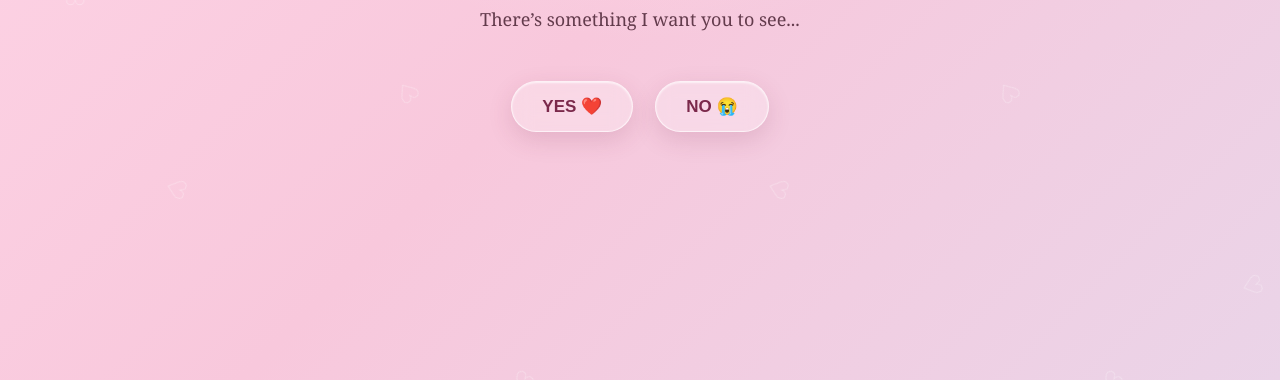
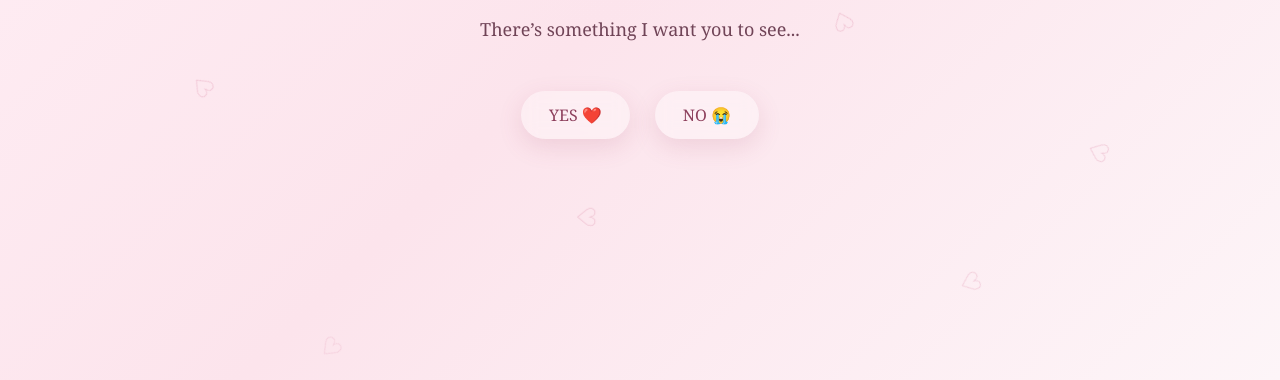
Before and after one commit to Jaanu1508/just_us, a plain HTML site: page index.html in a window 1280 px wide. Shown: the part 420-800 px from the top of the page. Drawn offline with Linux system fonts and the light colour scheme.

Commit message:
Update style.css

```diff
--- a/style.css
+++ b/style.css
@@ -1,39 +1,46 @@
 /* ========================================
-   BASIC PAGE
+   BASIC
 ======================================== */
 
 * {
     box-sizing: border-box;
 }
 
+html,
 body {
     margin: 0;
+    padding: 0;
+    width: 100%;
+    min-height: 100%;
+}
+
+body {
     min-height: 100vh;
 
     display: flex;
     justify-content: center;
     align-items: center;
 
+    background:
+        radial-gradient(circle at top, #ffe6f0, transparent 45%),
+        linear-gradient(135deg, #fff0f6, #fce4ec, #fdf5f8);
+
     font-family: Georgia, "Times New Roman", serif;
 
-    background:
-        radial-gradient(circle at top, #ffe4ef, transparent 45%),
-        linear-gradient(135deg, #ffd6e7, #f8c8dc, #ead4e8);
-
-    color: #5a3042;
+    color: #5c3044;
 
     overflow-x: hidden;
 }
 
 
 /* ========================================
-   MAIN STORY SCREEN
+   MAIN SCREEN
 ======================================== */
 
 .question-screen {
-    width: min(900px, 90%);
+    width: min(850px, 90%);
 
-    min-height: 75vh;
+    min-height: 70vh;
 
     display: flex;
     flex-direction: column;
@@ -43,13 +50,11 @@ body {
 
     text-align: center;
 
-    margin: auto;
-
-    padding: 45px 35px;
+    padding: 50px 30px;
 
     position: relative;
 
-    z-index: 5;
+    z-index: 2;
 }
 
 
@@ -60,30 +65,24 @@ body {
 .question-screen h1 {
     font-size: clamp(30px, 5vw, 55px);
 
-    margin: 15px 0 25px;
+    margin: 15px 0;
 
-    color: #7b294b;
+    color: #8d3f5c;
 
-    line-height: 1.25;
+    line-height: 1.3;
 }
 
 
-/* ========================================
-   STORY TEXT
-======================================== */
-
 .question-screen p {
-    width: min(780px, 100%);
-
-    margin: 0 auto 30px;
+    max-width: 750px;
 
     font-size: 18px;
 
     line-height: 1.9;
 
-    text-align: center;
+    color: #704457;
 
-    color: #633b4c;
+    margin: 15px auto;
 }
 
 
@@ -92,73 +91,76 @@ body {
 ======================================== */
 
 .question-screen > .heart {
-    font-size: 45px;
-
-    margin-bottom: 5px;
+    font-size: 55px;
 
     animation: heartbeat 1.5s infinite;
 }
 
+
 @keyframes heartbeat {
 
-    0%,
-    100% {
+    0% {
         transform: scale(1);
     }
 
     50% {
         transform: scale(1.15);
     }
+
+    100% {
+        transform: scale(1);
+    }
+
 }
 
 
 /* ========================================
-   BUTTON CONTAINER
+   BUTTON AREA
 ======================================== */
 
 .buttons {
     display: flex;
 
     justify-content: center;
-
     align-items: center;
 
-    gap: 22px;
+    gap: 25px;
 
-    margin-top: 15px;
+    margin-top: 30px;
 
     flex-wrap: wrap;
 }
 
 
 /* ========================================
-   BUBBLY / TRANSPARENT BUTTONS
+   BUBBLY BUTTONS
 ======================================== */
 
 button {
-    border: 1px solid rgba(255, 255, 255, 0.65);
+    border: none !important;
 
-    background: rgba(255, 255, 255, 0.28);
+    outline: none;
 
-    backdrop-filter: blur(10px);
+    background: rgba(255, 255, 255, 0.35);
 
-    -webkit-backdrop-filter: blur(10px);
+    color: #8d3f5c;
 
-    color: #7b294b;
+    padding: 13px 28px;
 
-    font-size: 17px;
+    border-radius: 50px;
 
-    font-weight: bold;
+    font-size: 16px;
 
-    padding: 14px 30px;
-
-    border-radius: 999px;
+    font-family: inherit;
 
     cursor: pointer;
 
     box-shadow:
-        0 8px 25px rgba(120, 40, 75, 0.15),
-        inset 0 1px 2px rgba(255, 255, 255, 0.7);
+        0 8px 25px rgba(170, 75, 110, 0.15);
+
+    backdrop-filter: blur(8px);
+
+    -webkit-backdrop-filter: blur(8px);
 
     transition:
         transform 0.25s ease,
@@ -168,42 +170,68 @@ button {
 
 
 button:hover {
-    transform: translateY(-4px) scale(1.04);
 
-    background: rgba(255, 255, 255, 0.48);
+    transform: translateY(-4px) scale(1.05);
+
+    background: rgba(255, 255, 255, 0.55);
 
     box-shadow:
-        0 12px 30px rgba(120, 40, 75, 0.2),
-        inset 0 1px 3px rgba(255, 255, 255, 0.9);
+        0 12px 30px rgba(170, 75, 110, 0.2);
 }
 
 
 button:active {
-    transform: scale(0.96);
+
+    transform: scale(0.95);
+
 }
 
 
 /* ========================================
-   PHOTOS
+   NO BUTTON
+======================================== */
+
+#noButton {
+    position: relative;
+    z-index: 10;
+}
+
+
+/* ========================================
+   STORY CONTENT
+======================================== */
+
+.question-screen p {
+
+    width: 100%;
+
+    max-width: 800px;
+
+    text-align: center;
+
+}
+
+
+/* ========================================
+   IMAGES
 ======================================== */
 
 .couple-photo {
-    width: min(430px, 85%);
+
+    display: block;
+
+    width: min(320px, 80%);
 
     max-height: 450px;
 
     object-fit: cover;
 
+    margin: 25px auto;
+
     border-radius: 25px;
 
-    margin: 20px auto 25px;
-
-    display: block;
-
     box-shadow:
-        0 15px 40px rgba(80, 30, 50, 0.25);
-
-    border: 3px solid rgba(255, 255, 255, 0.65);
+        0 15px 40px rgba(120, 50, 80, 0.2);
 }
 
 
@@ -212,18 +240,29 @@ button:active {
 ======================================== */
 
 .memory-video {
-    width: min(700px, 90%);
-
-    max-height: 65vh;
-
-    border-radius: 22px;
 
     display: block;
 
-    margin: 20px auto;
+    width: min(700px, 90%);
+
+    max-height: 500px;
+
+    margin: 25px auto;
+
+    border-radius: 20px;
 
     box-shadow:
-        0 15px 40px rgba(80, 30, 50, 0.25);
+        0 15px 40px rgba(120, 50, 80, 0.2);
+}
+
+
+/* ========================================
+   LONG STORY PAGES
+======================================== */
+
+.question-screen:has(p) {
+
+    overflow: visible;
 }
 
 
@@ -232,6 +271,7 @@ button:active {
 ======================================== */
 
 .hearts {
+
     position: fixed;
 
     inset: 0;
@@ -240,18 +280,21 @@ button:active {
 
     overflow: hidden;
 
-    z-index: 1;
+    z-index: 0;
 }
 
+
 .hearts .heart {
+
     position: absolute;
 
-    color: rgba(255, 255, 255, 0.65);
+    color: rgba(210, 100, 140, 0.35);
 
     font-size: 25px;
 
-    animation: floatHeart 10s linear infinite;
+    animation: floatHeart 8s linear infinite;
 }
+
 
 .hearts .heart:nth-child(1) {
     left: 5%;
@@ -259,58 +302,58 @@ button:active {
 }
 
 .hearts .heart:nth-child(2) {
-    left: 13%;
+    left: 15%;
     animation-delay: 2s;
 }
 
 .hearts .heart:nth-child(3) {
-    left: 22%;
-    animation-delay: 5s;
+    left: 25%;
+    animation-delay: 4s;
 }
 
 .hearts .heart:nth-child(4) {
-    left: 31%;
+    left: 35%;
     animation-delay: 1s;
 }
 
 .hearts .heart:nth-child(5) {
-    left: 40%;
-    animation-delay: 4s;
+    left: 45%;
+    animation-delay: 3s;
 }
 
 .hearts .heart:nth-child(6) {
-    left: 50%;
-    animation-delay: 7s;
+    left: 55%;
+    animation-delay: 5s;
 }
 
 .hearts .heart:nth-child(7) {
-    left: 60%;
-    animation-delay: 2s;
+    left: 65%;
+    animation-delay: 1.5s;
 }
 
 .hearts .heart:nth-child(8) {
-    left: 70%;
-    animation-delay: 5s;
+    left: 75%;
+    animation-delay: 3.5s;
 }
 
 .hearts .heart:nth-child(9) {
-    left: 78%;
-    animation-delay: 1s;
+    left: 85%;
+    animation-delay: 2.5s;
 }
 
 .hearts .heart:nth-child(10) {
-    left: 86%;
-    animation-delay: 4s;
+    left: 92%;
+    animation-delay: 5.5s;
 }
 
 .hearts .heart:nth-child(11) {
-    left: 92%;
+    left: 30%;
     animation-delay: 6s;
 }
 
 .hearts .heart:nth-child(12) {
-    left: 97%;
-    animation-delay: 3s;
+    left: 70%;
+    animation-delay: 7s;
 }
 
 
@@ -318,23 +361,22 @@ button:active {
 
     0% {
         transform: translateY(110vh) rotate(0deg);
-
         opacity: 0;
     }
 
-    10% {
-        opacity: 0.7;
+    20% {
+        opacity: 1;
     }
 
-    90% {
-        opacity: 0.7;
+    80% {
+        opacity: 1;
     }
 
     100% {
-        transform: translateY(-10vh) rotate(360deg);
-
+        transform: translateY(-20vh) rotate(360deg);
         opacity: 0;
     }
+
 }
 
 
@@ -345,35 +387,43 @@ button:active {
 @media (max-width: 600px) {
 
     .question-screen {
+
         width: 94%;
 
-        min-height: 85vh;
+        padding: 35px 18px;
 
-        padding: 30px 18px;
     }
 
+
     .question-screen h1 {
-        font-size: 32px;
+
+        font-size: 30px;
+
     }
 
+
     .question-screen p {
+
         font-size: 16px;
 
-        line-height: 1.75;
+        line-height: 1.8;
+
     }
 
+
+    .buttons {
+
+        gap: 15px;
+
+    }
+
+
     button {
+
+        padding: 12px 23px;
+
         font-size: 15px;
 
-        padding: 12px 24px;
-    }
-
-    .buttons {
-        gap: 14px;
-    }
-
-    .couple-photo {
-        width: 90%;
     }
 
 }
```
